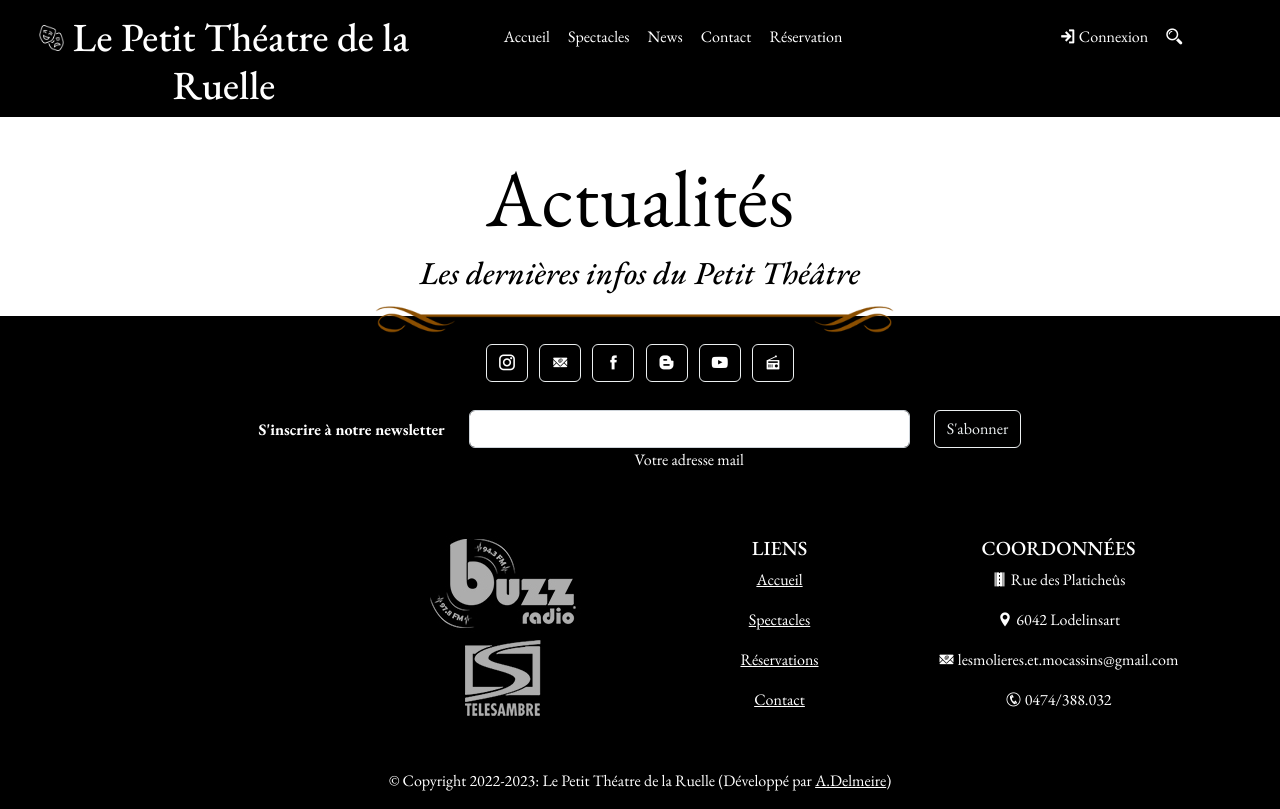
After one commit to AnthonyDel28/Theater, a Symfony app: template templates/news/index.html.twig in a window 1280 px wide. The commit adds this page. Run offline with Twig, Linux system fonts and the light colour scheme; the template is opened without the code that fills it, so the values that code supplies are empty; a map, chart or similar area stays blank; some libraries are stand-ins or nearby versions.

Commit message:
update 29_12_2022

```diff
--- /dev/null
+++ b/public/css/news.css
@@ -0,0 +1,90 @@
+/* CSS FILE FOR THE NEWS PAGE */
+
+
+.news {
+    font-family: 'EB Garamond', serif;
+    background-color: white;
+    color: black;
+    margin-top: 65px;
+    padding-top: 70px;
+}
+
+.news .divider {
+    margin-top: -65px;
+}
+
+@media (max-width: 1400px) {
+    .news .divider {
+        margin-top: -40px;
+    }
+}
+
+@media (max-width: 999px) {
+    .news .divider {
+        margin-top: -20px;
+    }
+}
+
+.news-container {
+    margin-top: -120px;
+}
+
+.news-post-card {
+    background-color: black;
+}
+
+.news-post-card-img {
+    height: 10%;
+    width: 100%;
+    object-fit: cover;
+}
+
+.news-card-img img {
+    height: 100%;
+    width: 100%;
+    object-fit: cover;
+}
+
+.news-post-content {
+    color: white;
+}
+
+.news-title {
+    font-family: 'EB Garamond', serif;
+    color: white;
+    font-size: 1.8rem;
+}
+
+.news-text {
+    color: white;
+    font-family: 'EB Garamond', serif;
+}
+
+.news-date {
+    color: darkgrey;
+    font-size: 0.6rem;
+}
+
+.news-btn {
+    font-family: 'EB Garamond', serif;
+    color: black;
+    font-size: 14px;
+    background-color: #FFFFFF;
+    padding: 10px 30px;
+    border: none;
+    border-radius: 50px;
+}
+
+.news-btn:hover {
+    font-family: 'EB Garamond', serif;
+    color: white;
+    font-size: 14px;
+    background-color: #0c0c0c;
+    padding: 10px 30px;
+    border-radius: 50px;
+}
+
+.news-bottom a {
+    text-decoration: none;
+    color: whitesmoke;
+}
--- a/templates/base.html.twig
+++ b/templates/base.html.twig
@@ -7,6 +7,7 @@
     <link rel="stylesheet" href="{{ asset('css/utils/bootstrap.min.css') }}">
     <link rel="stylesheet" href="{{ asset('css/main.css') }}">
     <link rel="stylesheet" href="{{ asset('css/spectacles.css') }}">
+    <link rel="stylesheet" href="{{ asset('css/news.css') }}">
     <link rel="stylesheet" href="{{ asset('css/utils/icofont.min.css') }}">
     <link rel="preconnect" href="https://fonts.googleapis.com"><link rel="preconnect" href="https://fonts.gstatic.com" crossorigin><link href="https://fonts.googleapis.com/css2?family=EB+Garamond:ital,wght@0,400;0,500;0,600;0,700;0,800;1,400;1,500;1,700;1,800&display=swap" rel="stylesheet">
     <script src="{{ asset('js/bootstrap.bundle.min.js') }}"></script>
--- /dev/null
+++ b/templates/news/index.html.twig
@@ -0,0 +1,16 @@
+
+    {% extends 'base.html.twig' %}
+    {% block title %}Actualités{% endblock %}
+    {% block body %}
+        <div class="container-fluid news">
+            <div class="row justify-content-center text-center news-content">
+                <h1 class="display-1 main-title">Actualités</h1>
+                <h3 class="main-sub-title"><em>Les dernières infos du Petit Théâtre</em></h3>
+                <img src="{{ asset('assets/img/sections/divider.png') }}" class="col-6 divider">
+            </div>
+            <div class="container news-container">
+
+
+            </div>
+        </div>
+    {% endblock %}
--- a/templates/partials/header.html.twig
+++ b/templates/partials/header.html.twig
@@ -12,7 +12,7 @@
                     <ul>
                         <li><a href="{{ path('home') }}">Accueil</a></li>
                         <li><a href="{{ path('app_spectacles') }}">Spectacles</a></li>
-                        <li><a href="#">Historique</a></li>
+                        <li><a href="{{ path('app_news') }}">News</a></li>
                         <li><a href="#">Contact</a></li>
                         <li><a href="#">Réservation</a></li>
                     </ul>
```
Also changed, not shown: src/Controller/NewsController.php (added, +20 -0 lines), src/DataFixtures/NewsFixtures.php (added, +34 -0 lines).
